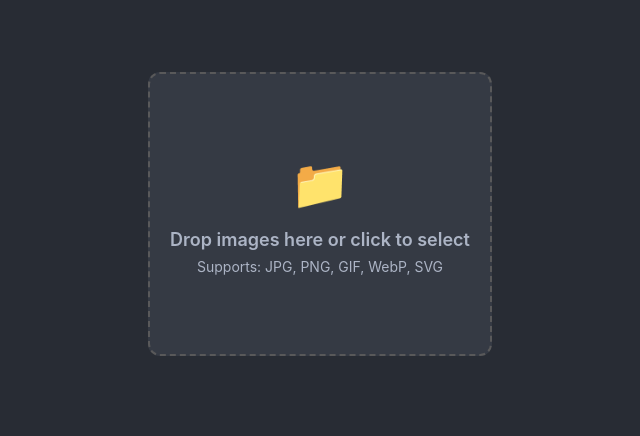
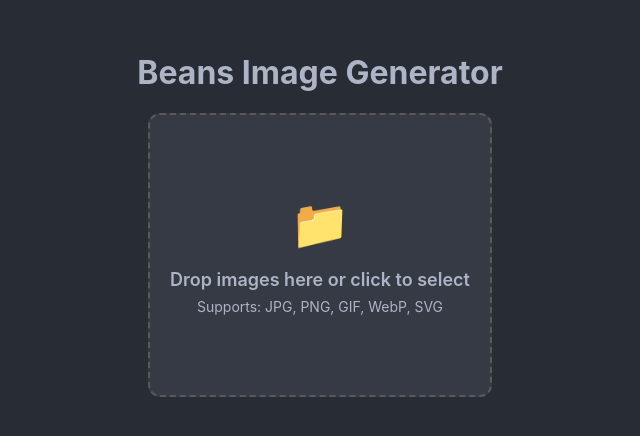
Before and after one commit to shrayg/pill_image_generator, a React (Create React App) app: page / in a window 1280 px wide. Shown: the part 186-622 px from the top of the page, without its empty margins (320-960 px from the left). Built offline with nearby package versions, Linux system fonts and the light colour scheme.

Commit message:
added header

```diff
--- a/src/App.css
+++ b/src/App.css
@@ -54,3 +54,8 @@
   justify-content: center;
   font-size: 12px;
 }
+
+h1 {
+  font-size: 2rem;
+  color: #acb4c5;
+}
--- a/src/App.js
+++ b/src/App.js
@@ -15,6 +15,8 @@ function App() {
       alignItems: 'center',
       minHeight: '100vh'
     }}>
+      <h1>Beans Image Generator</h1>
+
       {!loading && <ImageDropZone setImageVar={setImage}></ImageDropZone>}
       {appImage.length > 0 && <GenerateButton appImage={appImage} loadingSetter={setLoading}/>}
     </div>
```
